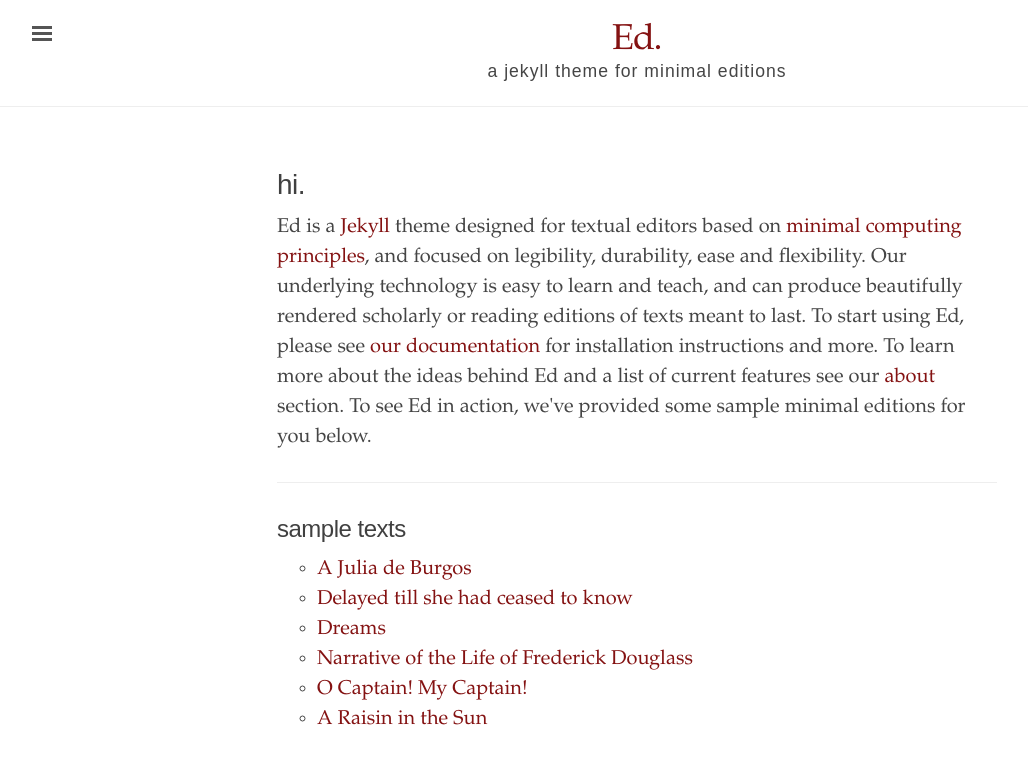
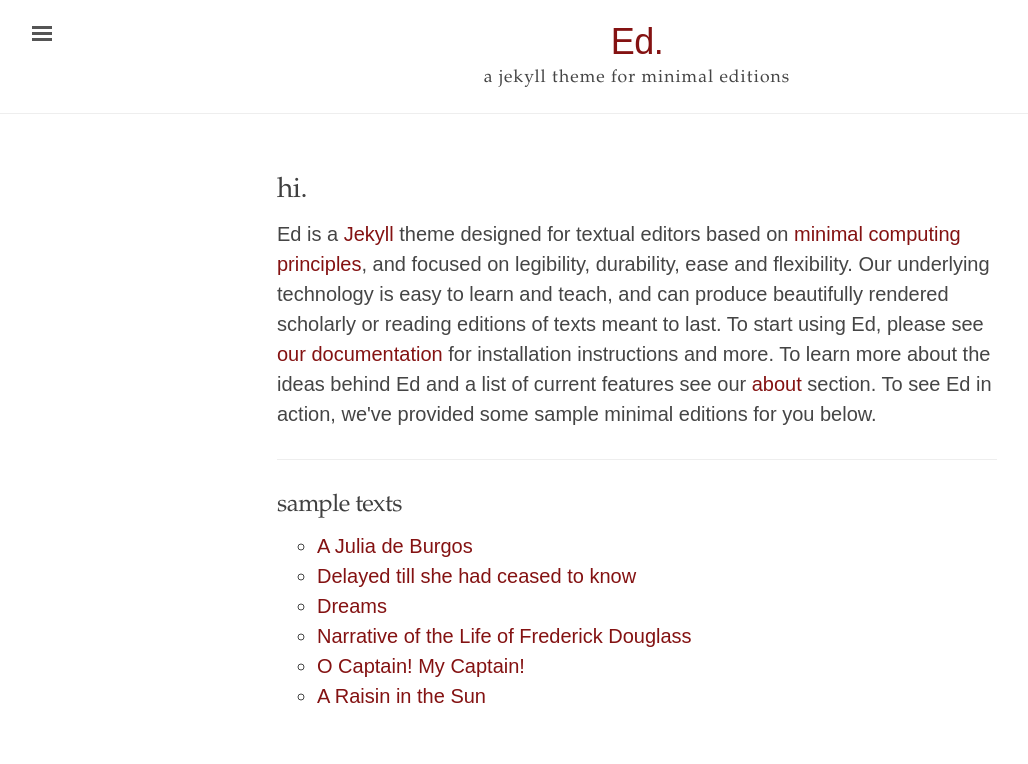
Before and after one commit to cboucher01/bilingual-dig-ed, a Jekyll site: the page built from index.html, in a window 1280 px wide. Shown: the top 764 px of the page, without its empty margins (3-1031 px from the left). Built offline with Jekyll 4.4.1, drawn with Linux system fonts in a browser that asks for light colours.

Commit message:
create _bilingual.scss and edit style.scss

```diff
--- /dev/null
+++ b/_sass/_bilingual.scss
@@ -0,0 +1,240 @@
+/* Bilingual layouts for Ed: the minimal edition theme.
+ * This module overrides the styles in _ed.scss.
+*/
+
+/*
+  Sidebar
+
+  A modified version of the Ed sidebar drawer to accomodate
+  several menu tabs.
+
+*/
+
+/* Style and "hide" the sidebar */
+.sidebar {
+    position: fixed;
+    top: 0;
+    bottom: 0;
+    left: -14rem;
+    width: 14rem;
+    visibility: hidden;
+    overflow-y: auto;
+    font-family: "PT Sans", Helvetica, Arial, sans-serif;
+    font-size: .875rem;/* 15px*/
+    color: rgba(255,255,255,.6);
+    background-color: #202020;
+    -webkit-transition: all .3s ease-in-out;
+            transition: all .3s ease-in-out;
+  }
+
+  @media (min-width: 30em) {
+    .sidebar {
+      font-size: .75rem;/* 14px */
+    }
+  }
+
+  /* Sidebar content */
+  .sidebar {
+    background-color: $link-color;
+  }
+
+  .sidebar a {
+    font-weight: normal;
+    color: #fff;
+  }
+
+  .sidebar-item {
+    padding: 1rem;
+  }
+
+  .sidebar-item p:last-child {
+    margin-bottom: 0;
+  }
+
+  /* Sidebar nav */
+  .sidebar-nav {
+    border-bottom: 1px solid rgba(255,255,255,.1);
+  }
+
+  .sidebar-nav-item {
+    display: block;
+    padding: .5rem 1rem;
+    border-top: 1px solid rgba(255,255,255,.1);
+  }
+
+  a.sidebar-nav-item-toc {
+    color: rgba(255,255,255,.8);
+  }
+
+  .sidebar-nav-item.active,
+  a.sidebar-nav-item:hover,
+  a.sidebar-nav-item:focus {
+    text-decoration: none;
+    background-color: rgba(255,255,255,.1);
+    border-color: transparent;
+  }
+
+  @media (min-width: 48em) {
+    .sidebar-item {
+      padding: 1.5rem;
+    }
+
+    .sidebar-nav-item {
+      padding-left:  1.5rem;
+      padding-right: 1.5rem;
+    }
+  }
+
+  /* Hide the sidebar checkbox that we toggle with `.sidebar-toggle` */
+  .sidebar-checkbox {
+    display: none;
+  }
+
+  /* Style the `label` that we use to target the `.sidebar-checkbox` */
+  .sidebar-toggle {
+    position: absolute;
+    top:  .8rem;
+    left: 1rem;
+    display: block;
+    padding: .5rem .75rem;
+    color: #505050;
+    background-color: #fff;
+    border-radius: .25rem;
+    border: none;
+    cursor: pointer;
+  }
+
+  .sidebar-toggle:before {
+    display: inline-block;
+    width: 1rem;
+    height: .75rem;
+    content: "";
+    background-image: -webkit-linear-gradient(to bottom, #555, #555 20%, #fff 20%, #fff 40%, #555 40%, #555 60%, #fff 60%, #fff 80%, #555 80%, #555 100%);
+    background-image:    -moz-linear-gradient(to bottom, #555, #555 20%, #fff 20%, #fff 40%, #555 40%, #555 60%, #fff 60%, #fff 80%, #555 80%, #555 100%);
+    background-image:     -ms-linear-gradient(to bottom, #555, #555 20%, #fff 20%, #fff 40%, #555 40%, #555 60%, #fff 60%, #fff 80%, #555 80%, #555 100%);
+    background-image:         linear-gradient(to bottom, #555, #555 20%, #fff 20%, #fff 40%, #555 40%, #555 60%, #fff 60%, #fff 80%, #555 80%, #555 100%);
+  }
+
+  .sidebar-toggle:focus {
+    border: solid #555 1px;
+  }
+
+  .sidebar-toggle:active,
+  #sidebar-checkbox:focus ~ .sidebar-toggle,
+  #sidebar-checkbox:checked ~ .sidebar-toggle {
+    color: #fff;
+    background-color: #555;
+  }
+
+  .sidebar-toggle:active:before,
+  #sidebar-checkbox:focus ~ .sidebar-toggle:before,
+  #sidebar-checkbox:checked ~ .sidebar-toggle:before {
+    background-image: -webkit-linear-gradient(to bottom, #fff, #fff 20%, #555 20%, #555 40%, #fff 40%, #fff 60%, #555 60%, #555 80%, #fff 80%, #fff 100%);
+    background-image:    -moz-linear-gradient(to bottom, #fff, #fff 20%, #555 20%, #555 40%, #fff 40%, #fff 60%, #555 60%, #555 80%, #fff 80%, #fff 100%);
+    background-image:     -ms-linear-gradient(to bottom, #fff, #fff 20%, #555 20%, #555 40%, #fff 40%, #fff 60%, #555 60%, #555 80%, #fff 80%, #fff 100%);
+    background-image:         linear-gradient(to bottom, #fff, #fff 20%, #555 20%, #555 40%, #fff 40%, #fff 60%, #555 60%, #555 80%, #fff 80%, #fff 100%);
+  }
+
+  @media (min-width: 30.1em) {
+    .sidebar-toggle {
+      position: fixed;
+    }
+  }
+
+  @media print {
+    .sidebar-toggle {
+      display: none;
+    }
+  }
+
+
+  /*
+    Slide effect
+
+    Handle the sliding effects of the sidebar and content in one spot, separate from the default
+    styles.
+
+    As a heads-up, we don't use `transform: translate3d()` here because, when mixed with
+    `position: fixed;` for the sidebar toggle, it creates a new containing block. Put simply, the
+    fixed sidebar toggle behaves like `position: absolute;` when transformed.
+
+    Read more about it at http://meyerweb.com/eric/thoughts/2011/09/12/.
+  */
+
+  .wrap,
+  .sidebar,
+  .sidebar-toggle {
+    -webkit-backface-visibility: hidden;
+        -ms-backface-visibility: hidden;
+            backface-visibility: hidden;
+  }
+
+  .wrap,
+  .sidebar-toggle {
+    -webkit-transition: -webkit-transform .3s ease-in-out;
+            transition: transform .3s ease-in-out;
+  }
+
+  #sidebar-checkbox:checked + .sidebar {
+    z-index: 10;
+    visibility: visible;
+  }
+
+  #sidebar-checkbox:checked ~ .sidebar,
+  #sidebar-checkbox:checked ~ .wrap,
+  #sidebar-checkbox:checked ~ .sidebar-toggle {
+    -webkit-transform: translateX(14rem);
+        -ms-transform: translateX(14rem);
+            transform: translateX(14rem);
+  }
+
+
+  /*
+    Reverse layout
+
+    Flip the orientation of the page by placing the `.sidebar` and sidebar toggle on the right side.
+  */
+
+  .layout-reverse .sidebar {
+    left: auto;
+    right: -14rem;
+  }
+
+  .layout-reverse .sidebar-toggle {
+    left: auto;
+    right: 1rem;
+  }
+
+  .layout-reverse #sidebar-checkbox:checked ~ .sidebar,
+  .layout-reverse #sidebar-checkbox:checked ~ .wrap,
+  .layout-reverse #sidebar-checkbox:checked ~ .sidebar-toggle {
+    -webkit-transform: translateX(-14rem);
+        -ms-transform: translateX(-14rem);
+            transform: translateX(-14rem);
+  }
+
+
+  /*
+    Overlay sidebar
+
+    Make the sidebar content overlay the viewport content instead of pushing it aside when toggled.
+  */
+
+  .sidebar-overlay #sidebar-checkbox:checked ~ .wrap {
+    -webkit-transform: translateX(0);
+        -ms-transform: translateX(0);
+            transform: translateX(0);
+  }
+
+  .sidebar-overlay #sidebar-checkbox:checked ~ .sidebar-toggle {
+    box-shadow: 0 0 0 .25rem #fff;
+  }
+
+  .sidebar-overlay #sidebar-checkbox:checked ~ .sidebar {
+    box-shadow: .25rem 0 .5rem rgba(0,0,0,.1);
+  }
+
+  /* Only one tweak for a reverse layout*/
+  .layout-reverse.sidebar-overlay #sidebar-checkbox:checked ~ .sidebar {
+    box-shadow: -.25rem 0 .5rem rgba(0,0,0,.1);
+  }
--- a/assets/css/style.scss
+++ b/assets/css/style.scss
@@ -10,8 +10,8 @@
 */
 
 /* Fonts */
-$main-font: "Palatino Linotype", "Book Antiqua", Palatino, serif;
-$heading-font: sans-serif;
+$main-font: sans-serif;
+$heading-font: "Palatino Linotype", "Book Antiqua", Palatino, serif;
 $regular-font-size: 1.25em; /* 20px / 16px = 1.25em; support text resizing in all browsers */
 
 
@@ -27,3 +27,4 @@
 
 @import "ed";
 @import "syntax";
+@import "bilingual";
```
